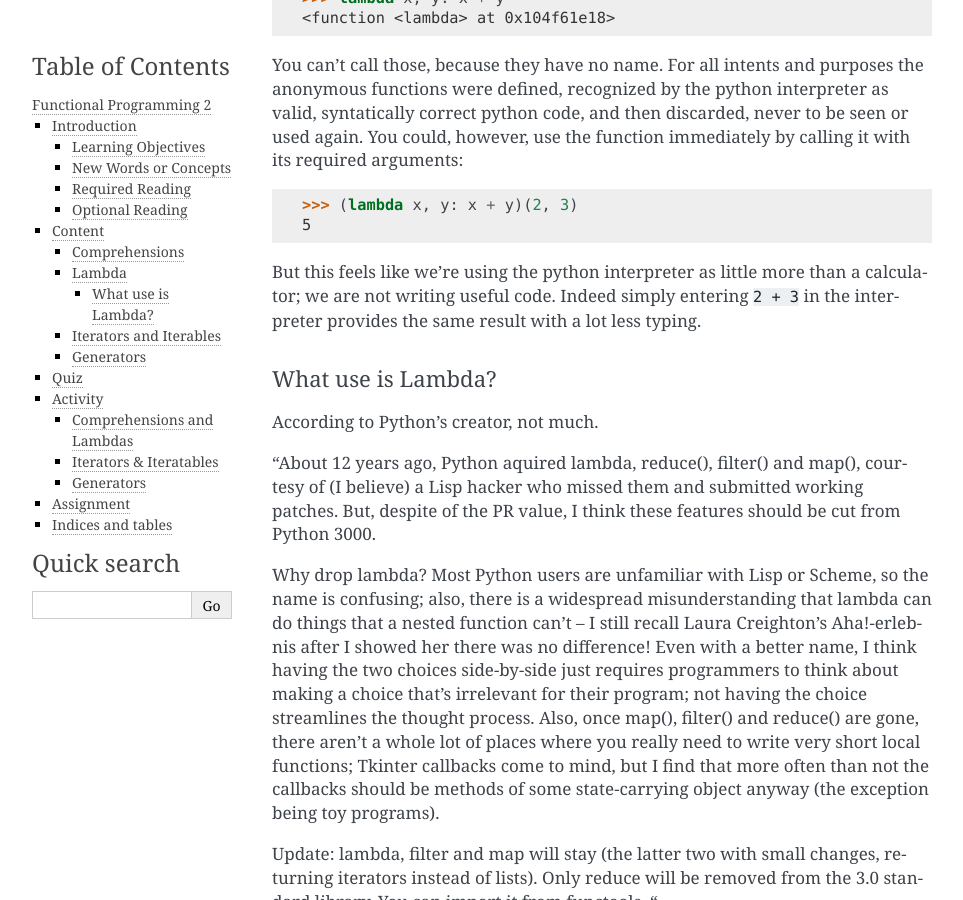
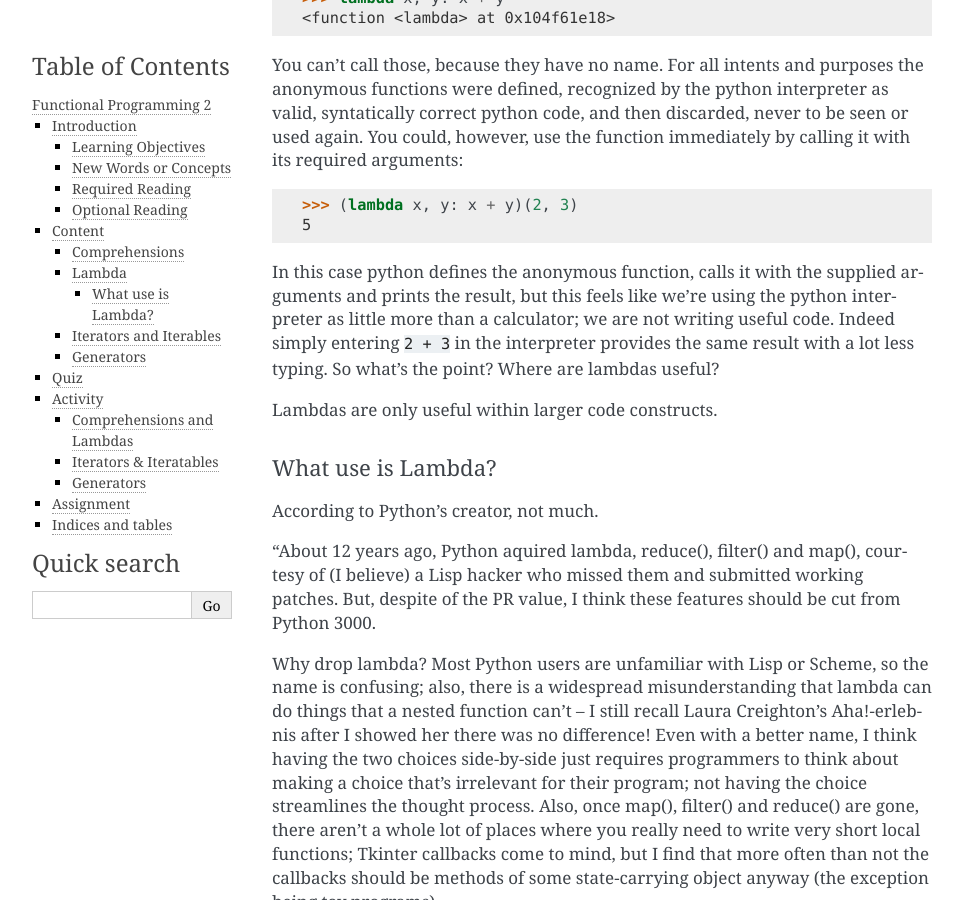
Before and after one commit to ak-foster/FP2, a Sphinx documentation site: the page built from source/index.rst, in a window 1280 px wide and 900 px high, scrolled down 1937 px. Shown: the whole window, without its empty margins (148-1111 px from the left). Built offline with Sphinx 7.4.7, drawn with Linux system fonts in a browser that asks for light colours.

Commit message:
More on lambda

```diff
--- a/source/index.rst
+++ b/source/index.rst
@@ -124,7 +124,9 @@ You can't call those, because they have no name.  For all intents and purposes t
     >>> (lambda x, y: x + y)(2, 3)
     5
 
-But this feels like we're using the python interpreter as little more than a calculator; we are not writing useful code.  Indeed simply entering ``2 + 3`` in the interpreter provides the same result with a lot less typing.
+In this case python defines the anonymous function, calls it with the supplied arguments and prints the result, but this feels like we're using the python interpreter as little more than a calculator; we are not writing useful code.  Indeed simply entering ``2 + 3`` in the interpreter provides the same result with a lot less typing.  So what's the point?  Where are lambdas useful?
+
+Lambdas are only useful within larger code constructs.
 
 
 What use is Lambda?
```
